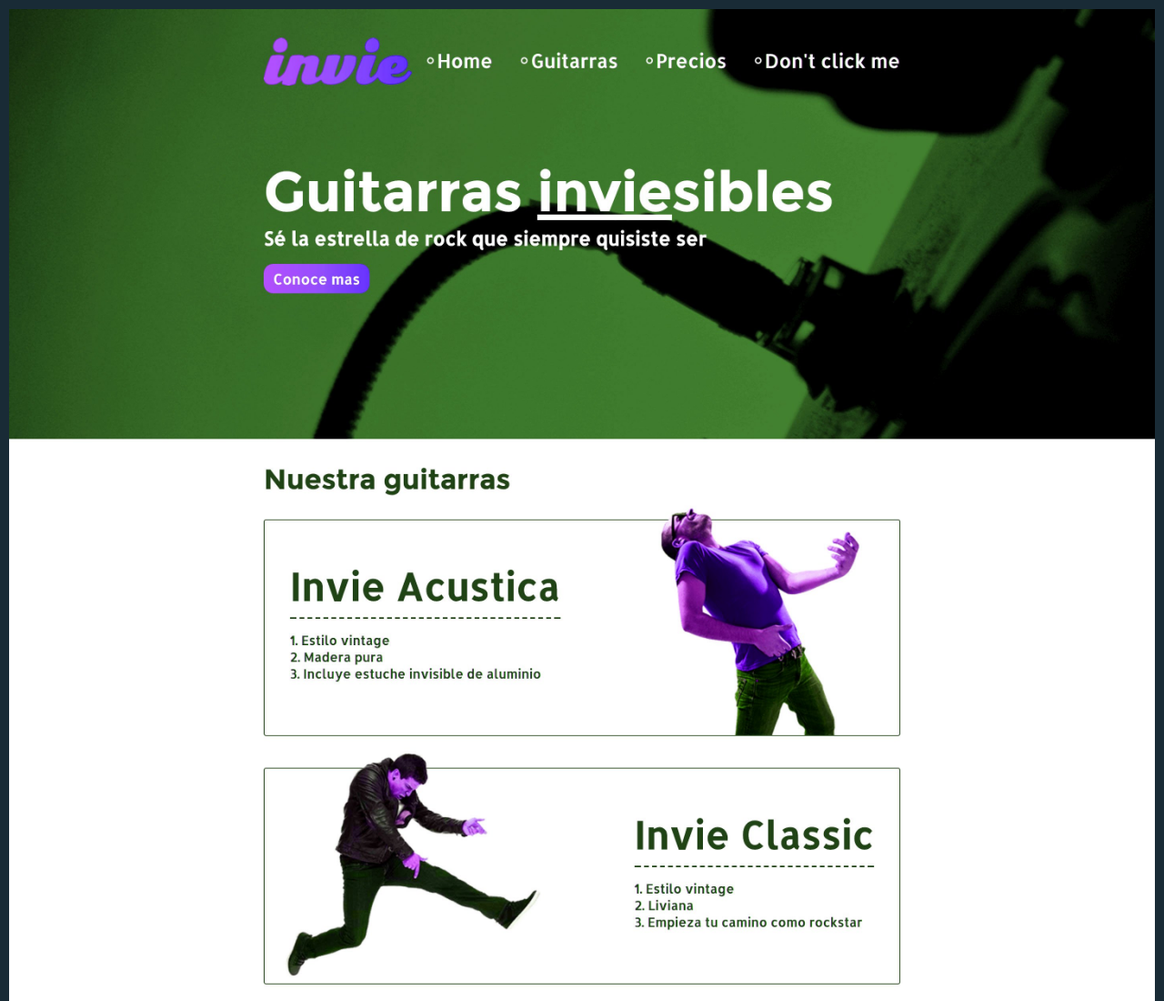
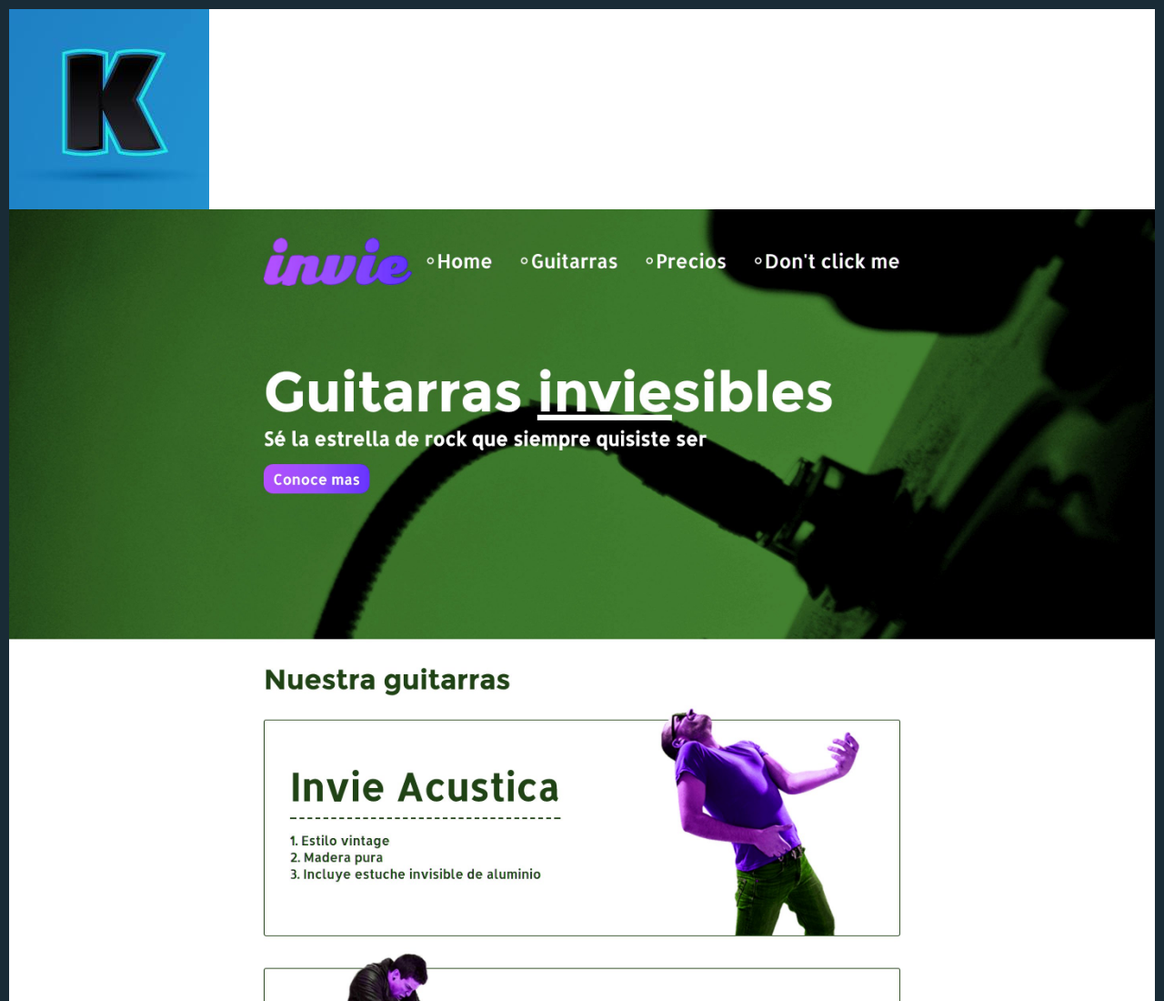
Before and after one commit to Krindox/invie-github, a plain HTML site: page index.html in a window 1280 px wide. Shown: the top 1100 px of the page at 91% size. Drawn offline with Linux system fonts and the light colour scheme.

Commit message:
commit donde agrego la imagen de krindox porque Yolo

```diff
--- a/index.html
+++ b/index.html
@@ -28,6 +28,7 @@
     </style>
   </head>
   <body>
+    <img src="Perfil-peke.jpg" />
     <img src="invie-responsive.png" id="responsive" />
     <img src="nueva-version.jpg" />
 
```
Also changed, not shown: Perfil-peke.jpg (added).
